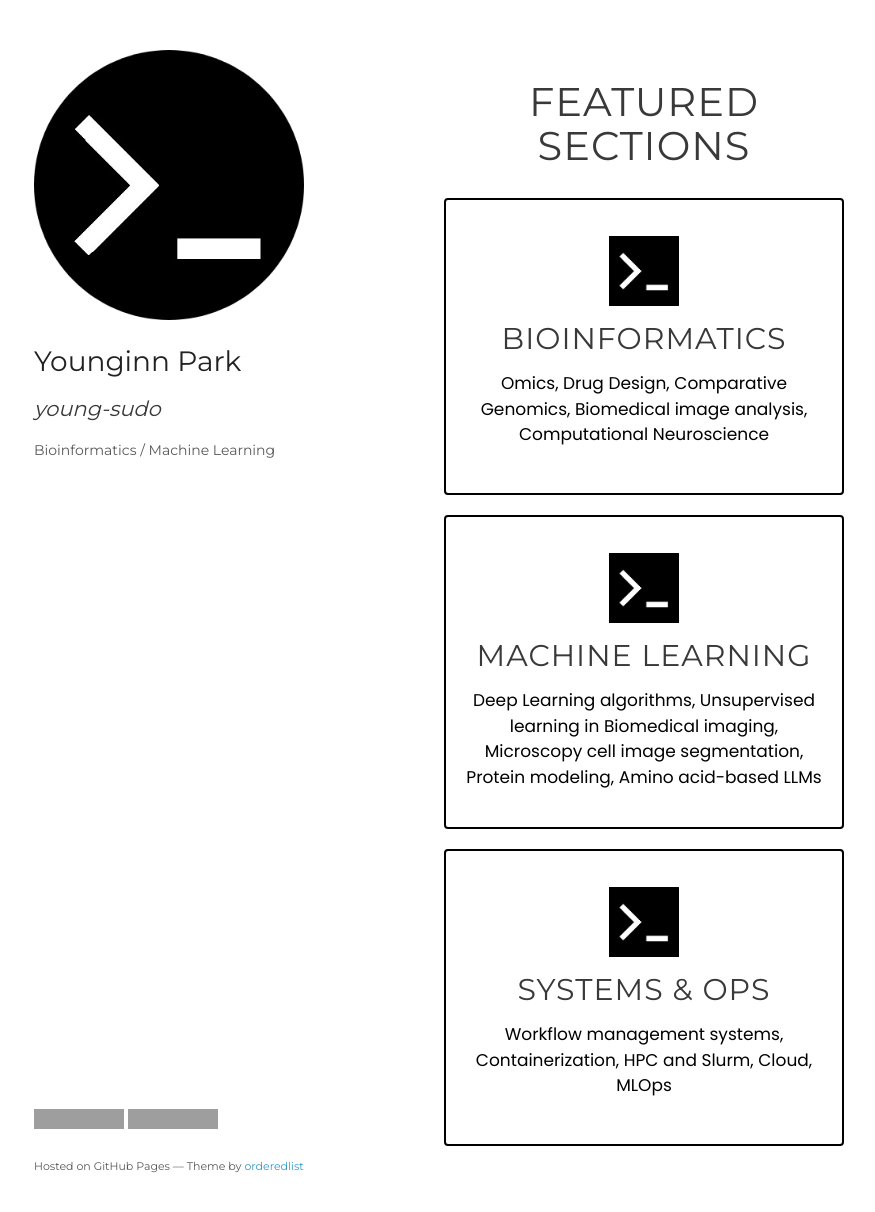
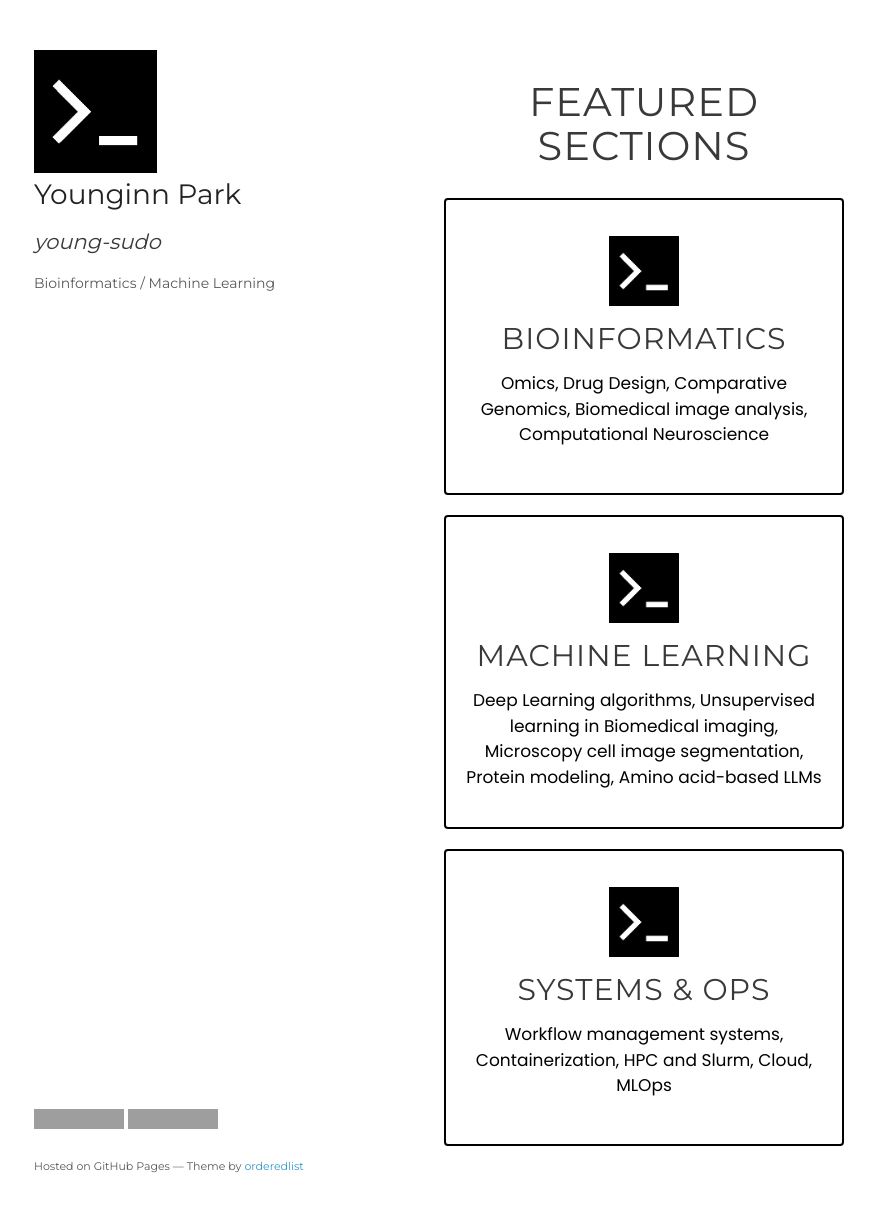
Before and after one commit to young-sudo/young-sudo.github.io, a Jekyll site: the page built from index.md, in a window 1280 px wide and 1246 px high. Shown: the top 1212 px of the window, without its empty margins (176-1051 px from the left). Built offline with Jekyll 4.4.1, drawn with Linux system fonts in a browser that asks for light colours; grey boxes are pictures that could not be loaded.

Commit message:
Fix tags

```diff
--- a/_config.yml
+++ b/_config.yml
@@ -1,5 +1,5 @@
 title: young-sudo | Younginn Park
-logo: /assets/img/icon.png
+logo: /assets/img/icon.svg
 description: Younginn's Portfolio
 show_downloads: false
 google_analytics:
--- a/_layouts/default.html
+++ b/_layouts/default.html
@@ -19,20 +19,17 @@
 
         {% if site.logo %}
           <a href="{{ '/' | relative_url }}">
-            <img src="{{ site.logo | relative_url }}" alt="Logo" />
+            <img src="{{ site.logo | relative_url }}" alt="Logo" width="123" height="123"/>
           </a>
         {% endif %}
+
+        <h1>Younginn Park</h1>
+        <h2><i>young-sudo</i></h2>
+        Bioinformatics / Machine Learning
 
         <!-- <h1><a href="{{ "/" | absolute_url }}">{{ site.title | default: site.github.repository_name }}</a></h1> -->
 
         <!-- <p>{{ site.description | default: site.github.project_tagline }}</p> -->
-
-        <p>
-        <h1>Younginn Park</h1>
-        <h2><i>young-sudo</i></h2>
-        Bioinformatics / Machine Learning
-        </p>
-
 
         <!-- {% if site.github.is_project_page %}
         <p class="view"><a href="{{ site.github.repository_url }}">View the Project on GitHub <small>{{ site.github.repository_nwo }}</small></a></p>
@@ -43,6 +40,7 @@
         {% endif %} -->
 
       </header>
+
       <section>
 
       {{ content }}
```
